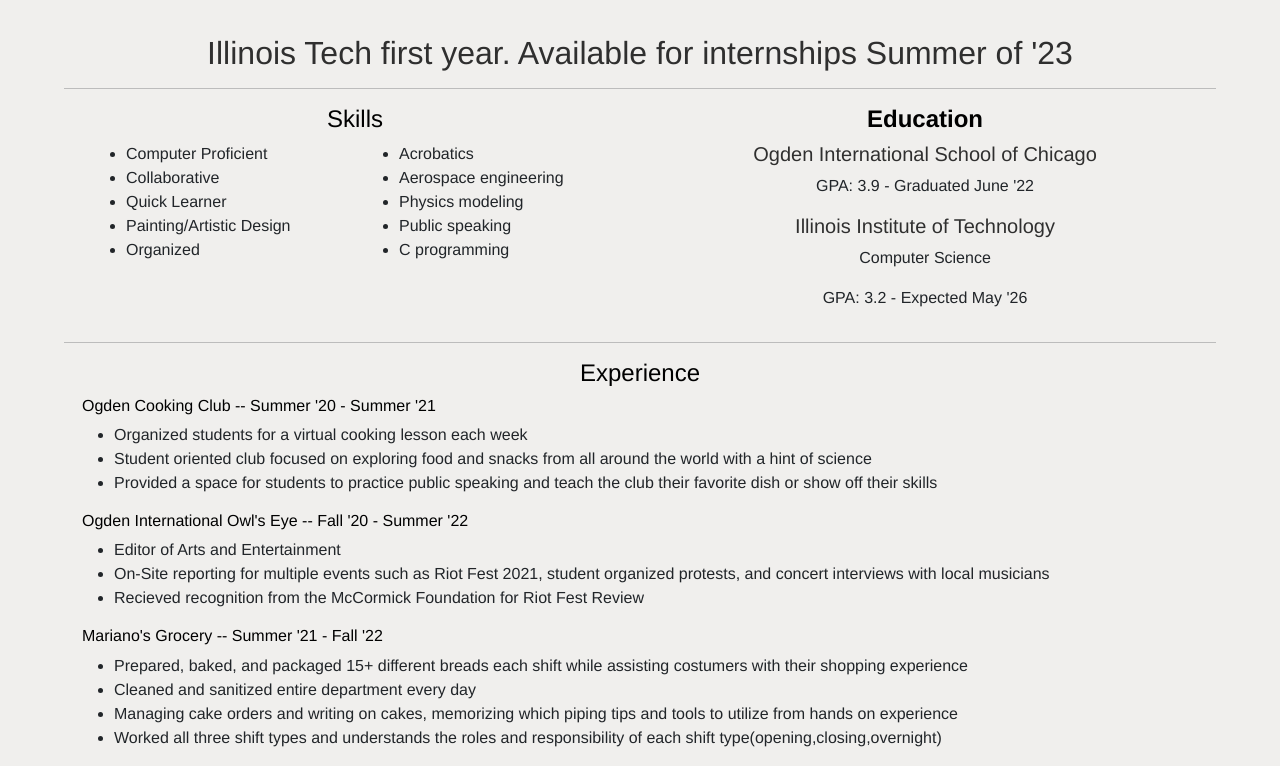
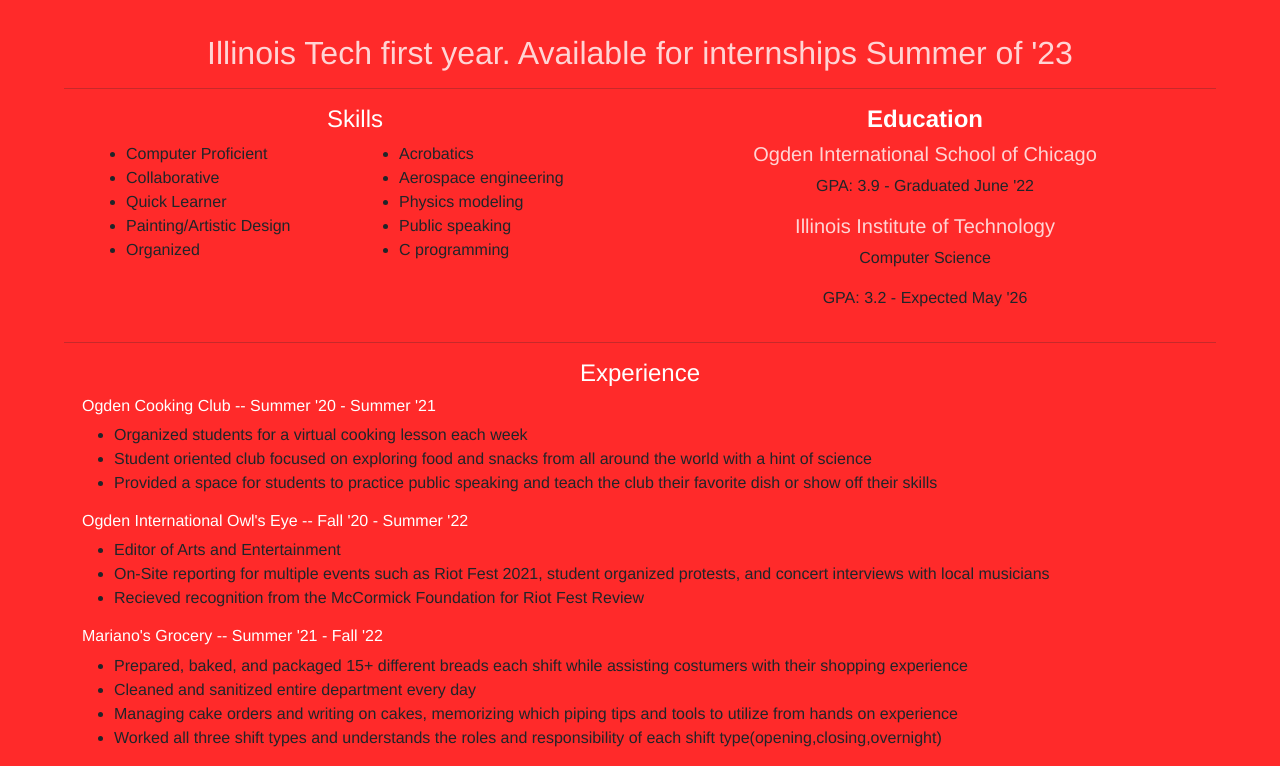
Before and after one commit to srrod19/sasha-r-resume, a plain HTML site: page index.html in a window 1280 px wide. Shown: the part 86-852 px from the top of the page. Drawn offline with nearby package versions, Linux system fonts and the light colour scheme.

Commit message:
color change

```diff
--- a/stylesheet.css
+++ b/stylesheet.css
@@ -1,8 +1,8 @@
 body {
-    background-color: #f0efed;
+    background-color: #ff2a2a;
     font-family: "Helvetica Neue", Helvetica, Arial, "Lucida Grande", sans-serif;
 }
 
 h1, h2, h3, h4, h5, h6 {
-    color: #000000;
+    color: #ffffff;
 }
```
